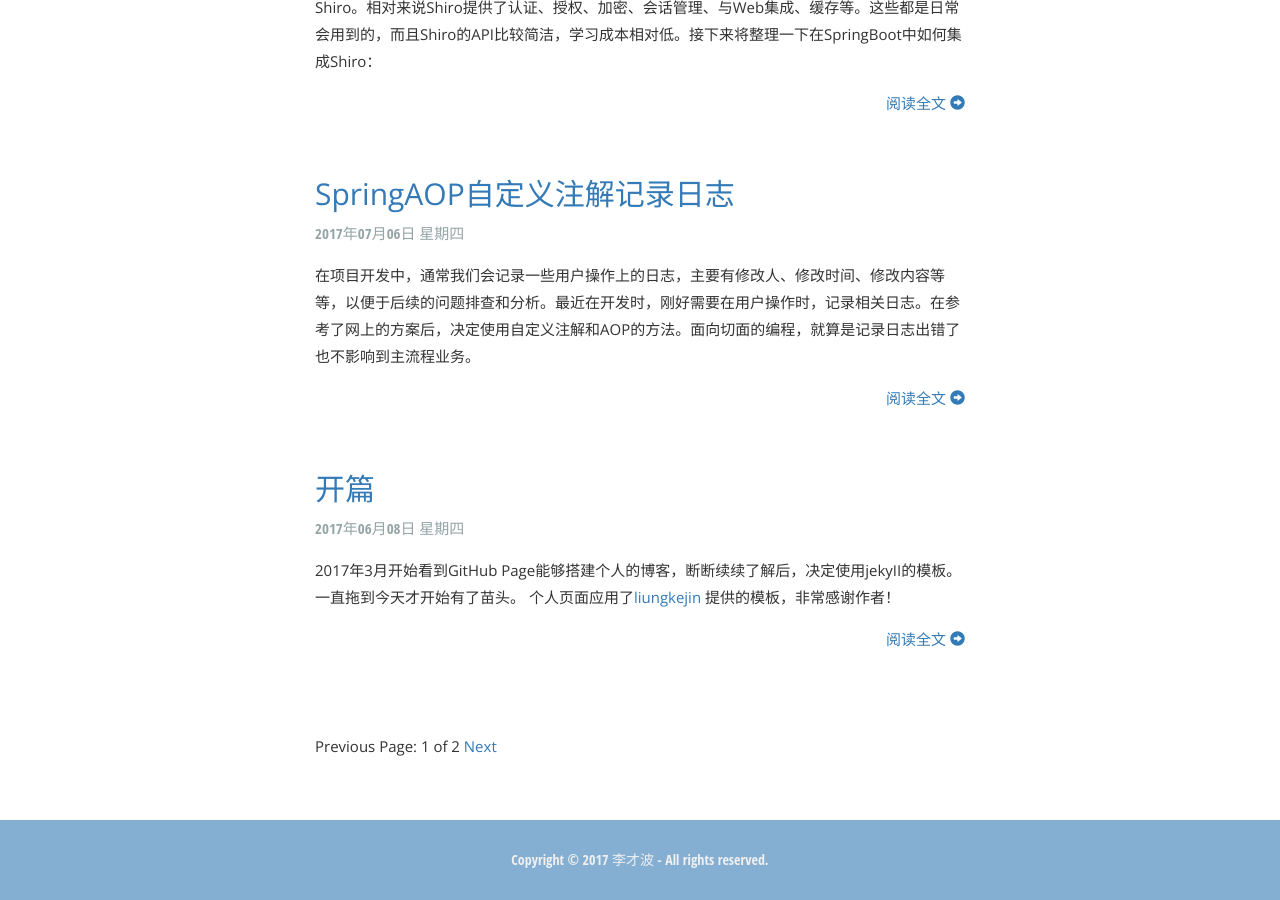
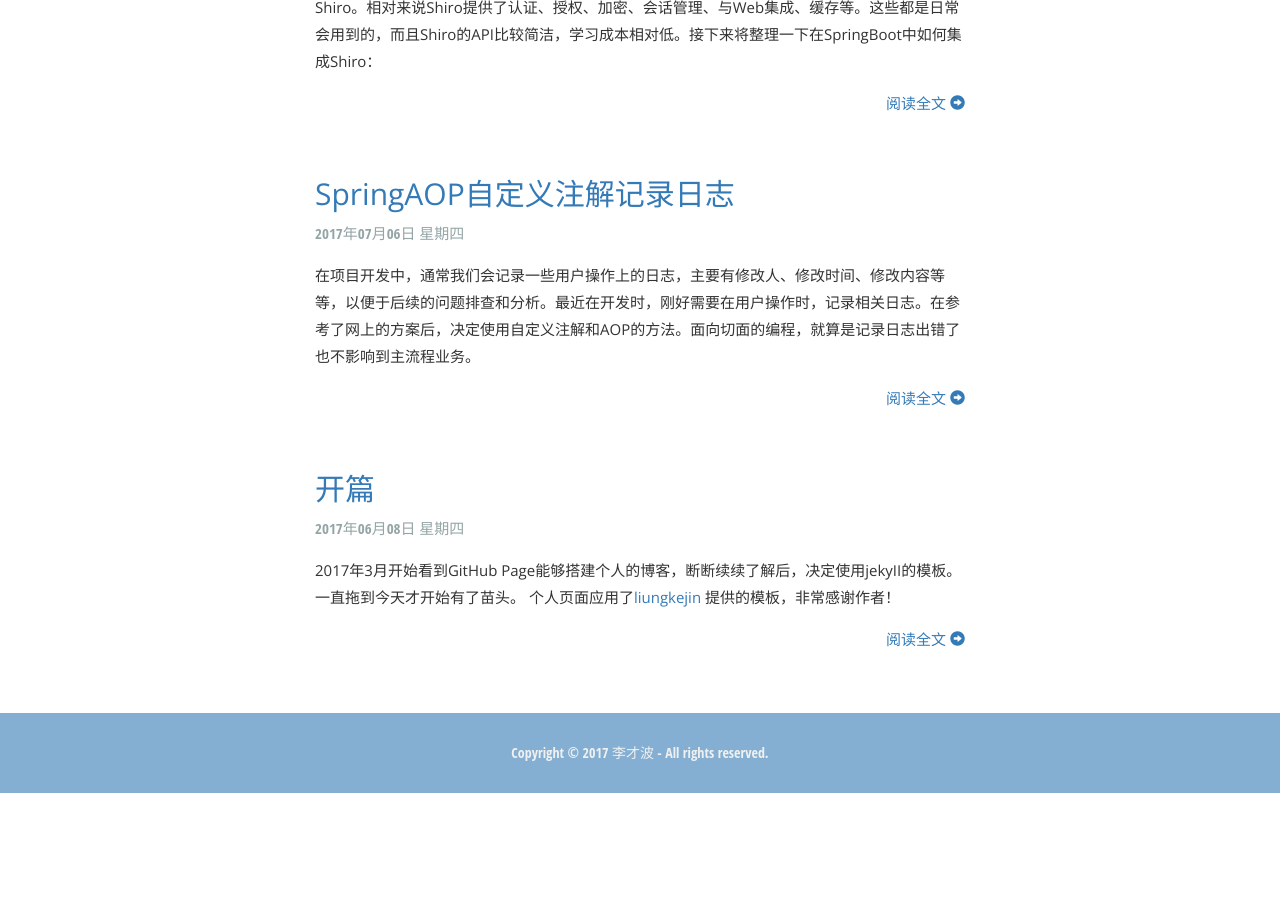
Before and after one commit to lcbbcl/licaibo.github.io, a Jekyll site: the page built from index.html, in a window 1280 px wide and 900 px high, scrolled down 1747 px. Built offline with Jekyll 4.4.1, drawn with Linux system fonts in a browser that asks for light colours; the list of posts is cut into pages by our own code; after the commit the page ends 2540 px from its top, so only the background shows below that.

```diff
--- a/index.html
+++ b/index.html
@@ -24,17 +24,3 @@
 
 </article>
 {% endfor %}
-
-<div class="pagination">
-    {% if paginator.previous_page %}
-    <a href="/page{{ paginator.previous_page }}" class="previous">Previous</a>
-    {% else %}
-    <span class="previous">Previous</span>
-    {% endif %}
-    <span class="page_number ">Page: {{ paginator.page }} of {{ paginator.total_pages }}</span>
-    {% if paginator.next_page %}
-    <a href="/page{{ paginator.next_page }}" class="next">Next</a>
-    {% else %}
-    <span class="next ">Next</span>
-    {% endif %}
-</div>
--- a/menu.html
+++ b/menu.html
@@ -12,7 +12,3 @@
         </a>
     </section>
 {% endfor %}
-
-{% for post in paginator.posts %}
-<a href="{{ post.url }}">{{ post.title }}</a>
-{% endfor %}
```
